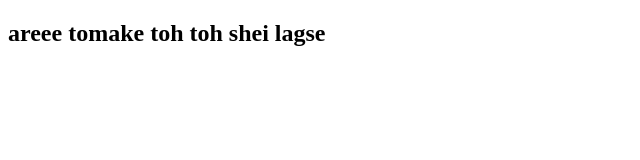
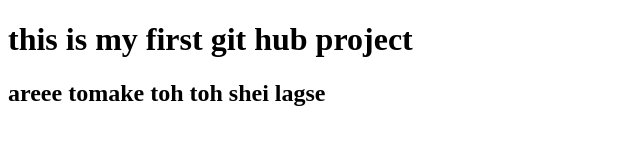
Before and after one commit to bayzed0/my_first_website, a plain HTML site: page index.html in a window 1280 px wide. Shown: the whole page, without its empty margins (0-640 px from the left). Drawn offline with Linux system fonts and the light colour scheme.

Commit message:
added a header

```diff
--- a/index.html
+++ b/index.html
@@ -7,6 +7,7 @@
     <title>Document</title>
  </head>
  <body>
+    <h1>this is my first git hub project</h1>
     <h2>
         areee tomake toh toh shei lagse
         </h2>
```
